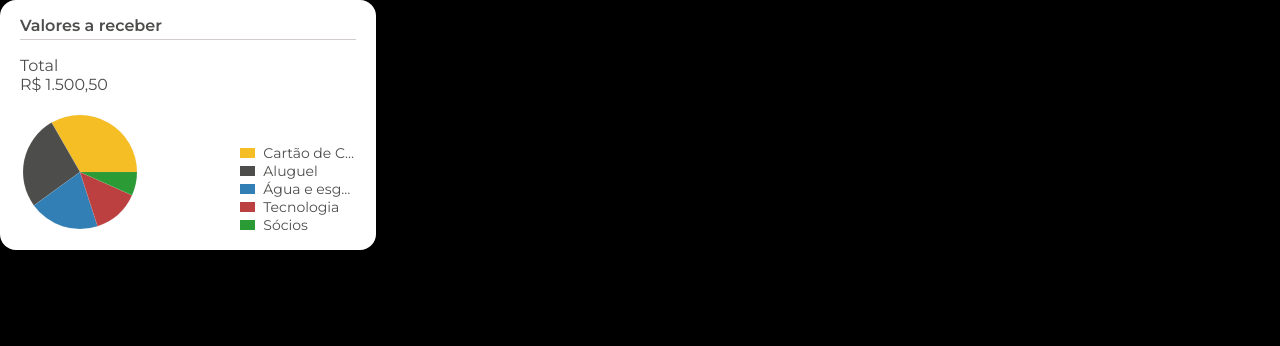
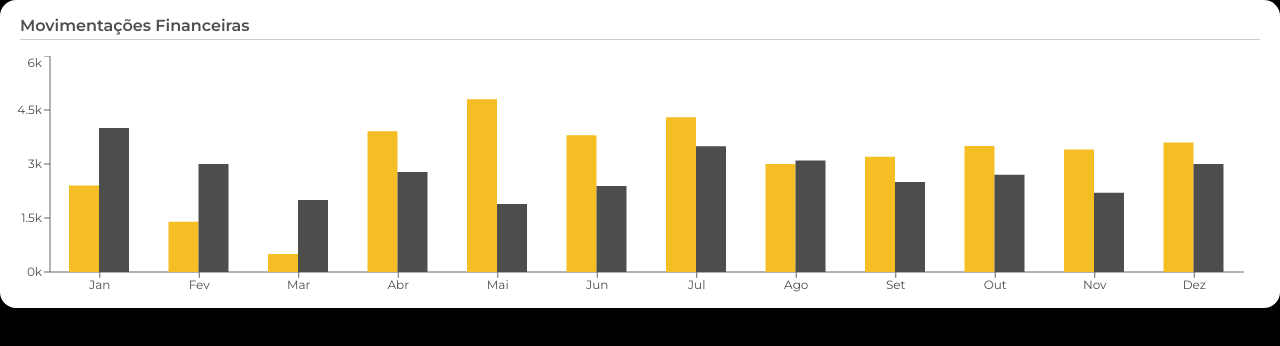
Before and after one commit to GustavoLemes97/financeiro, a Next.js app: page / in a window 1280 px wide. Shown: the top 346 px of the page. Built offline with nearby package versions, Linux system fonts and the light colour scheme.

Commit message:
cria o card e o barchart

```diff
--- a/package.json
+++ b/package.json
@@ -21,7 +21,7 @@
     "react": "^18",
     "react-day-picker": "^8.10.1",
     "react-dom": "^18",
-    "recharts": "^2.12.7",
+    "recharts": "^2.13.0-alpha.5",
     "tailwind-merge": "^2.5.2",
     "tailwindcss-animate": "^1.0.7"
   },
--- a/src/app/page.tsx
+++ b/src/app/page.tsx
@@ -1,15 +1,21 @@
 "use client";
+import { BarChartCard } from "@/components/ui/barChartCard";
 
-import { PieChartCard } from "@/components/ui/pieChartCard";
+const data = [
+  { name: "Janeiro", receiving: 4000, payments: 2400 },
+  { name: "Fevereiro", receiving: 3000, payments: 1398 },
+  { name: "Março", receiving: 2000, payments: 500 },
+  { name: "Abril", receiving: 2780, payments: 3908 },
+  { name: "Maio", receiving: 1890, payments: 4800 },
+  { name: "Junho", receiving: 2390, payments: 3800 },
+  { name: "Julho", receiving: 3490, payments: 4300 },
+  { name: "Agosto", receiving: 3100, payments: 3000 },
+  { name: "Setembro", receiving: 2500, payments: 3200 },
+  { name: "Outubro", receiving: 2700, payments: 3500 },
+  { name: "Novembro", receiving: 2200, payments: 3400 },
+  { name: "Dezembro", receiving: 3000, payments: 3600 },
+];
 
 export default function Home() {
-  const data = [
-    { name: "Cartão de Credito", value: 500 },
-    { name: "Aluguel", value: 400 },
-    { name: "Água e esgoto", value: 300 },
-    { name: "Tecnologia", value: 200 },
-    { name: "Sócios", value: 100.5 },
-  ];
-
-  return <PieChartCard data={data} title={"Valores a receber"} />;
+  return <BarChartCard title={"Movimentações Financeiras"} data={data} />;
 }
--- a/src/components/ui/barChart.tsx
+++ b/src/components/ui/barChart.tsx
@@ -1,92 +1,87 @@
+import { formatCurrency } from "@/utils/currencyUtils";
 import {
   ResponsiveContainer,
   BarChart as BarChartRecharts,
-  CartesianGrid,
   XAxis,
   YAxis,
   Tooltip,
-  Legend,
   Bar,
-  Rectangle,
+  TooltipProps,
 } from "recharts";
+import {
+  NameType,
+  ValueType,
+} from "recharts/types/component/DefaultTooltipContent";
 
-const data = [
-  {
-    name: "Page A",
-    uv: 4000,
-    pv: 2400,
-    amt: 2400,
-  },
-  {
-    name: "Page B",
-    uv: 3000,
-    pv: 1398,
-    amt: 2210,
-  },
-  {
-    name: "Page C",
-    uv: 2000,
-    pv: 9800,
-    amt: 2290,
-  },
-  {
-    name: "Page D",
-    uv: 2780,
-    pv: 3908,
-    amt: 2000,
-  },
-  {
-    name: "Page E",
-    uv: 1890,
-    pv: 4800,
-    amt: 2181,
-  },
-  {
-    name: "Page F",
-    uv: 2390,
-    pv: 3800,
-    amt: 2500,
-  },
-  {
-    name: "Page G",
-    uv: 3490,
-    pv: 4300,
-    amt: 2100,
-  },
-];
+interface BarChartData {
+  name: string;
+  receiving: number;
+  payments: number;
+}
 
-interface BarChartProps {}
+export interface BarChartProps {
+  data: BarChartData[];
+}
 
-const BarChart = ({}: BarChartProps) => {
+const CustomTooltip = ({
+  active,
+  payload,
+}: TooltipProps<ValueType, NameType>) => {
+  if (active && payload && payload.length) {
+    const { name, receiving, payments } = payload[0].payload;
+
+    return (
+      <section className="flex flex-col gap-1 w-full bg-white border border-soft-grey-2 rounded px-2">
+        <h5>{name}</h5>
+        <div className="flex items-center gap-1 justify-between w-full">
+          <span className="text-grey-2 text-xs">Recebimentos:</span>
+          <span className="font-semibold text-xs">
+            {formatCurrency(Number(receiving))}
+          </span>
+        </div>
+        <div className="flex items-center gap-1 justify-between w-full">
+          <span className="text-grey-2 text-xs">Pagamentos:</span>
+          <span className="font-semibold text-xs">
+            {formatCurrency(Number(payments))}
+          </span>
+        </div>
+      </section>
+    );
+  }
+
+  return null;
+};
+
+const BarChart = ({ data }: BarChartProps) => {
+  const grey = "#4D4E4C";
+  const yellow = "#F6BE25";
   return (
     <section className="">
-      <ResponsiveContainer width={700} height={700}>
+      <ResponsiveContainer className="!w-[98vw] !h-[10.875rem] md:!h-[14.75rem]">
         <BarChartRecharts
-          width={700}
-          height={700}
+          className="!right-[30px]"
           data={data}
+          barGap="100%"
           margin={{
-            top: 5,
-            right: 30,
-            left: 20,
-            bottom: 5,
+            top: 0,
+            right: 0,
+            left: 0,
+            bottom: -10,
           }}
         >
-          <CartesianGrid strokeDasharray="3 3" />
-          <XAxis dataKey="name" />
-          <YAxis />
-          <Tooltip />
-          <Legend />
-          <Bar
-            dataKey="pv"
-            fill="#8884d8"
-            activeBar={<Rectangle fill="pink" stroke="blue" />}
+          <XAxis
+            dataKey="name"
+            tick={{ fill: grey, fontSize: 12 }}
+            tickFormatter={(value) => value.slice(0, 3)}
+            type="category"
           />
-          <Bar
-            dataKey="uv"
-            fill="#82ca9d"
-            activeBar={<Rectangle fill="gold" stroke="purple" />}
+          <YAxis
+            tick={{ fill: grey, fontSize: 12 }}
+            tickFormatter={(value) => `${value / 1000}k`}
           />
+          <Tooltip content={<CustomTooltip />} />
+          <Bar dataKey="payments" barSize={30} fill={yellow} />
+          <Bar dataKey="receiving" barSize={30} fill={grey} />
         </BarChartRecharts>
       </ResponsiveContainer>
     </section>
--- /dev/null
+++ b/src/components/ui/barChartCard.tsx
@@ -0,0 +1,17 @@
+import { BarChart, BarChartProps } from "./barChart";
+import { SectionTitle } from "./sectionTitle";
+
+interface BarChartCardProps extends BarChartProps {
+  title: string;
+}
+
+const BarChartCard = ({ title, data }: BarChartCardProps) => {
+  return (
+    <section className="flex flex-col items-start w-full lg:h-[19.7rem] py-4 px-5 gap-4 bg-white rounded-2xl">
+      <SectionTitle title={title} />
+      <BarChart data={data} />
+    </section>
+  );
+};
+
+export { BarChartCard };
--- a/src/components/ui/pieChart.tsx
+++ b/src/components/ui/pieChart.tsx
@@ -12,13 +12,13 @@ import {
 import { PieChartLegend } from "./pieChartLegend";
 import { formatCurrency } from "@/utils/currencyUtils";
 
-export interface ChartData {
+interface PieChartData {
   name: string;
   value: number;
 }
 
-interface PieChartProps {
-  data: ChartData[];
+export interface PieChartProps {
+  data: PieChartData[];
 }
 
 const CustomTooltip = ({
--- a/src/components/ui/pieChartCard.tsx
+++ b/src/components/ui/pieChartCard.tsx
@@ -1,10 +1,9 @@
 import { SectionTitle } from "./sectionTitle";
-import { ChartData, PieChart } from "./pieChart";
+import { PieChart, PieChartProps } from "./pieChart";
 import { formatCurrency } from "@/utils/currencyUtils";
 
-interface PieChartCardProps {
+interface PieChartCardProps extends PieChartProps {
   title: string;
-  data: ChartData[];
 }
 
 const PieChartCard = ({ title, data }: PieChartCardProps) => {
```
Also changed, not shown: 1 other file (tests, documents, lock files or other folders).
